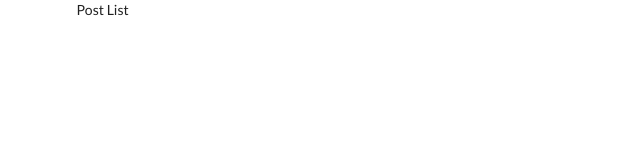
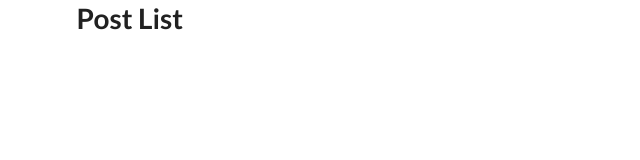
Before and after one commit to wroclawianka/blogs-reader, a React (Create React App) app: page / in a window 1280 px wide. Shown: the top 160 px of the page, without its empty margins (0-640 px from the left). Built offline with nearby package versions, Linux system fonts and the light colour scheme.

Commit message:
postList > content to header

```diff
--- a/src/components/PostList.js
+++ b/src/components/PostList.js
@@ -2,7 +2,7 @@ import React from 'react';
 
 class PostList extends React.Component {
     render() {
-        return <div>Post List</div>
+        return <h1>Post List</h1>
     }
 }
 
```
